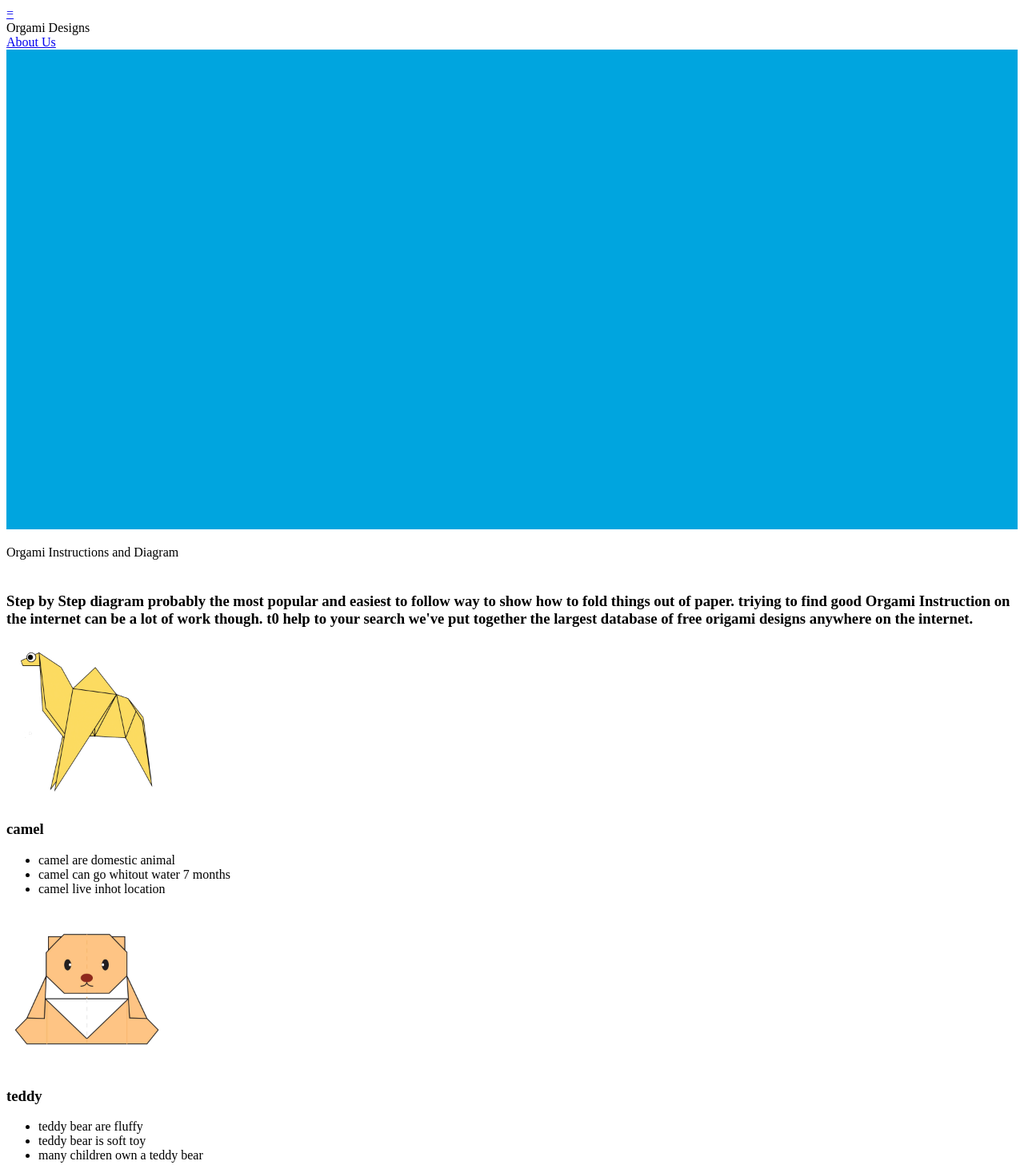
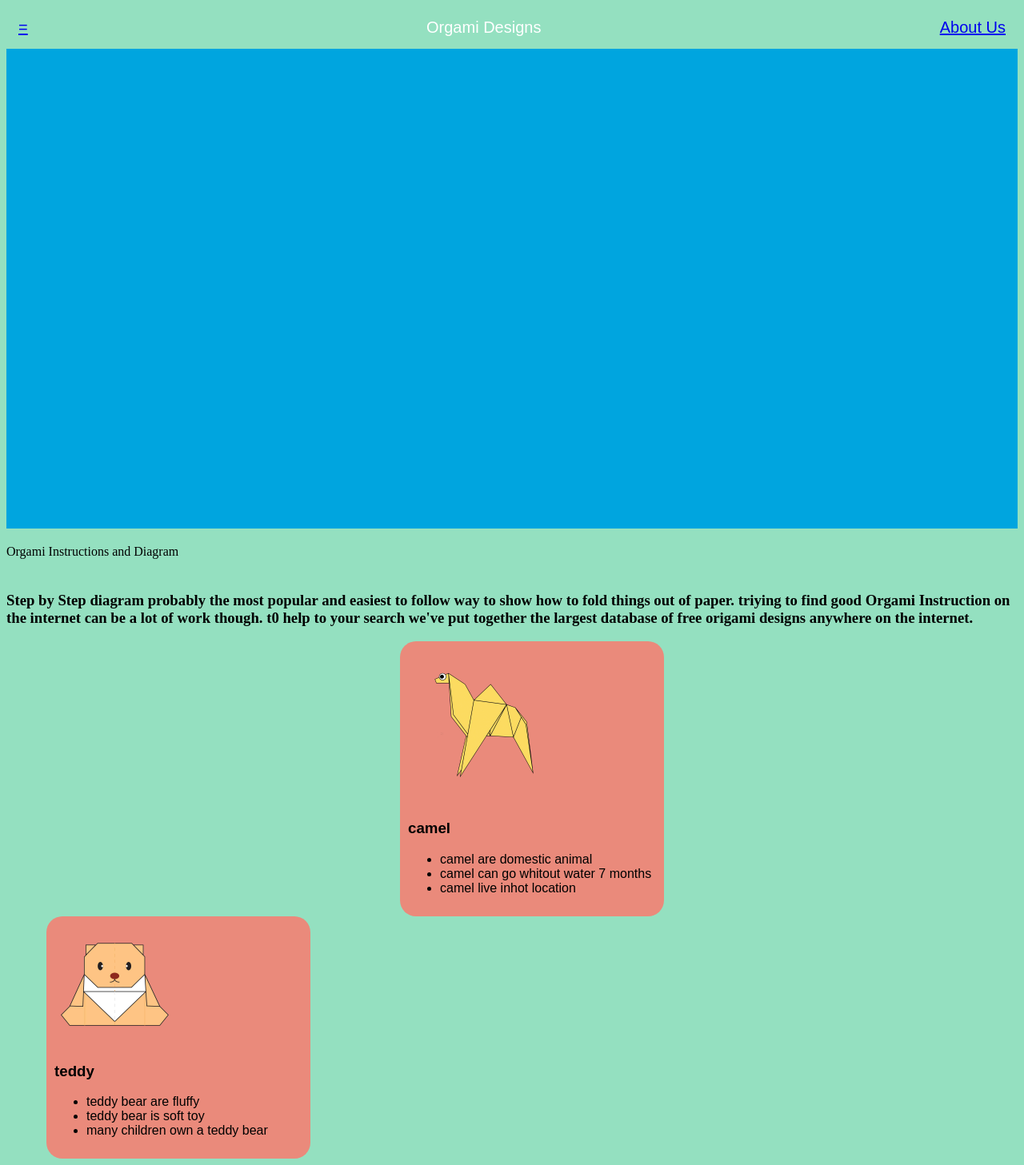
Before and after one commit to ronakkhandelwalgamer/origami-part-2, a plain HTML site: page index.html in a window 1280 px wide. Shown: the whole page at 80% size. Drawn offline with Linux system fonts and the light colour scheme.

Commit message:
Add files via upload

```diff
--- a/index.html
+++ b/index.html
@@ -5,7 +5,7 @@
             Orgami Designs
         </title>
         <link
-        rel=" styleSheet " type="text/css" href " style.css ">
+        rel=" styleSheet " type="text/css" href = " style.css ">
     </head>
       <body>
           <div class="header">
@@ -31,7 +31,7 @@
           <div class="grid">
               <div class="origami">
 
-                    <a href="https://origami.me/camel//"><img src="images/camel.png" width="200px"  height="200"/></a>
+                    <a href="https://origami.me/camel//"><img src="images/camel.png" width="150px"  height="150"/></a>
                     <h3> camel </h3>
 
 
@@ -47,7 +47,7 @@
                     <div>
                         <div class="origami">
 
-                  <a href="http://origami.me/teddy/"><img src="images/teddy.png" width="200px"  height="200px"/></a>
+                  <a href="http://origami.me/teddy/"><img src="images/teddy.png" width="150px"  height="150px"/></a>
                   <h3> teddy </h3>
 
                             <p>
--- a/style.css
+++ b/style.css
@@ -1,15 +1,16 @@
 .menu{
     display: flex;
     justify-content: space-between;
-    background-color: black;
+    background-color: #0000;
+    padding: 15px;
     font-size: 20px;
     font-family: sans-serif;
     font-weight: 400;
-    color: white;
+    color: #ffff;
 }
 
 body{
-    background-color: whitesmoke;
+    background-color: #94E0C0;
 }
 
 .grid{
@@ -19,13 +20,15 @@ body{
 }
 
 .grid img{
-    border: 20px solid black;
+    border: 20px solid #0000;
     border-radius: 50px;
 }
 
 .origami{
     border-radius: 20px;
-    background-color: white;
+    background-color:#EA8A7B;
+    margin-left: 50px;
+    padding: 10px;
     width: 310px;
     font-family: fantasy;
 }
```
